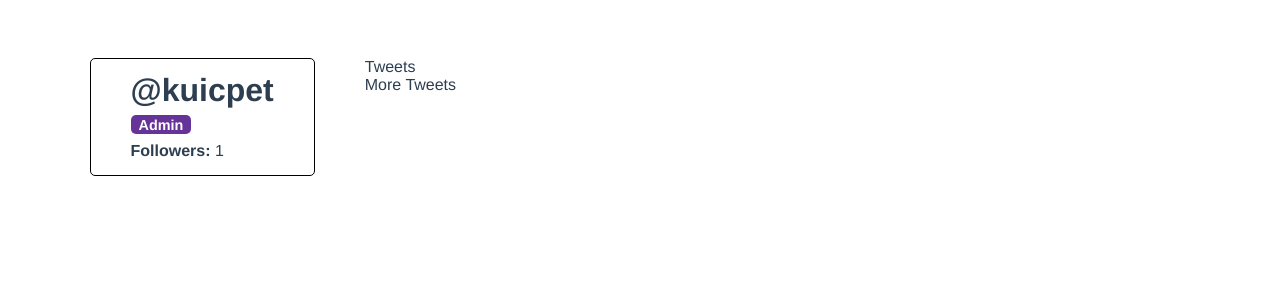
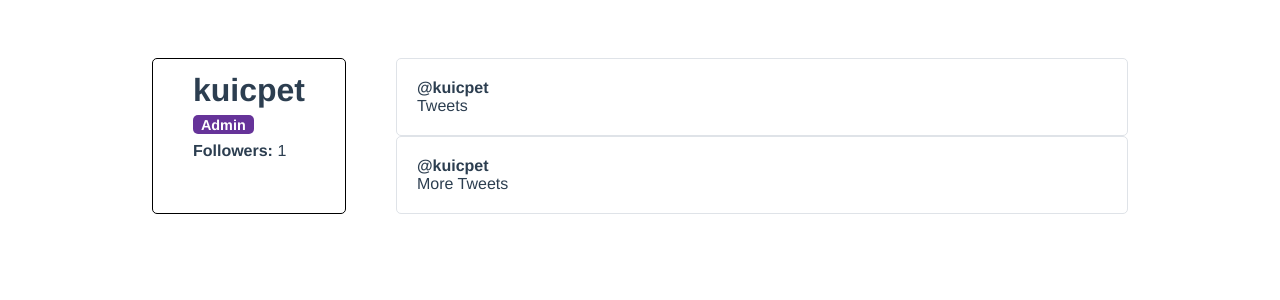
Before and after one commit to kuicpet/vue-twitter-clone, a Vue app: page / in a window 1280 px wide. Shown: the top 300 px of the page. Built offline with nearby package versions, Linux system fonts and the light colour scheme.

Commit message:
ft--added Tweet Item

```diff
--- /dev/null
+++ b/src/components/TweetItem.vue
@@ -0,0 +1,51 @@
+<template>
+    <div class="tweet_item" @click="favoriteTweet(tweet.id)">
+        <div class="user_profile__tweet">
+            <div class="tweet_item__user">
+                @{{ username }}
+            </div>
+            <div class="tweet_item__content">
+                {{ tweet.content }}
+            </div>
+        </div>
+    </div>
+</template>
+
+<script>
+export default {
+    name: "TweetItem",
+    props: {
+        username: {
+            type: String,
+            required: true
+        },
+        tweet: {
+            type: Object,
+            required: true
+        }
+
+    },
+    methods: {
+        favoriteTweet(id) {
+            this.$emit("favorite", id)
+        }
+    }
+}
+</script>
+
+<style>
+    .tweet_item {
+        padding: 20px;
+        border-radius: 5px;
+        background-color: white;
+        border: 1px solid #DFE3E8;
+        cursor: pointer;
+        transition: all 0.25s ease;
+    }
+    .tweet_item:hover {
+        transform: scale(1.1, 1.1);
+    }
+    .tweet_item__user {
+        font-weight: bold;
+    }
+</style>
--- a/src/components/UserProfile.vue
+++ b/src/components/UserProfile.vue
@@ -10,23 +10,31 @@
       </div>
     </div>
     <div class="user_profile__tweets-wrapper">
-        <div class="user_profile__tweet" v-for="tweet in user.tweets" :key="tweet.id">
-            {{ tweet.content }}
-        </div>
+        <TweetItem
+          v-for="tweet in user.tweets"
+          :key="tweet.id"
+          :username="user.username"
+          :tweet="tweet"
+          @favorite="toggleFavorite"
+        />
     </div>
   </div>
 </template>
 
 <script>
+import TweetItem from "./TweetItem";
 
 export default {
   name: 'App',
+  components: {
+    TweetItem
+  },
   data() {
     return {
       followers: 0,
       user : {
         id: 1,
-        username: "@kuicpet",
+        username: "kuicpet",
         firstName: "Kingsley",
         lastName: "Umujeyan",
         email: "kingsleyumujeyan@gmail.com",
@@ -53,6 +61,9 @@ export default {
   methods : {
     followUser() {
       this.followers++;
+    },
+    toggleFavorite(id) {
+      console.log(`favorite tweet ${id}`)
     }
   },
   mounted() {
```
